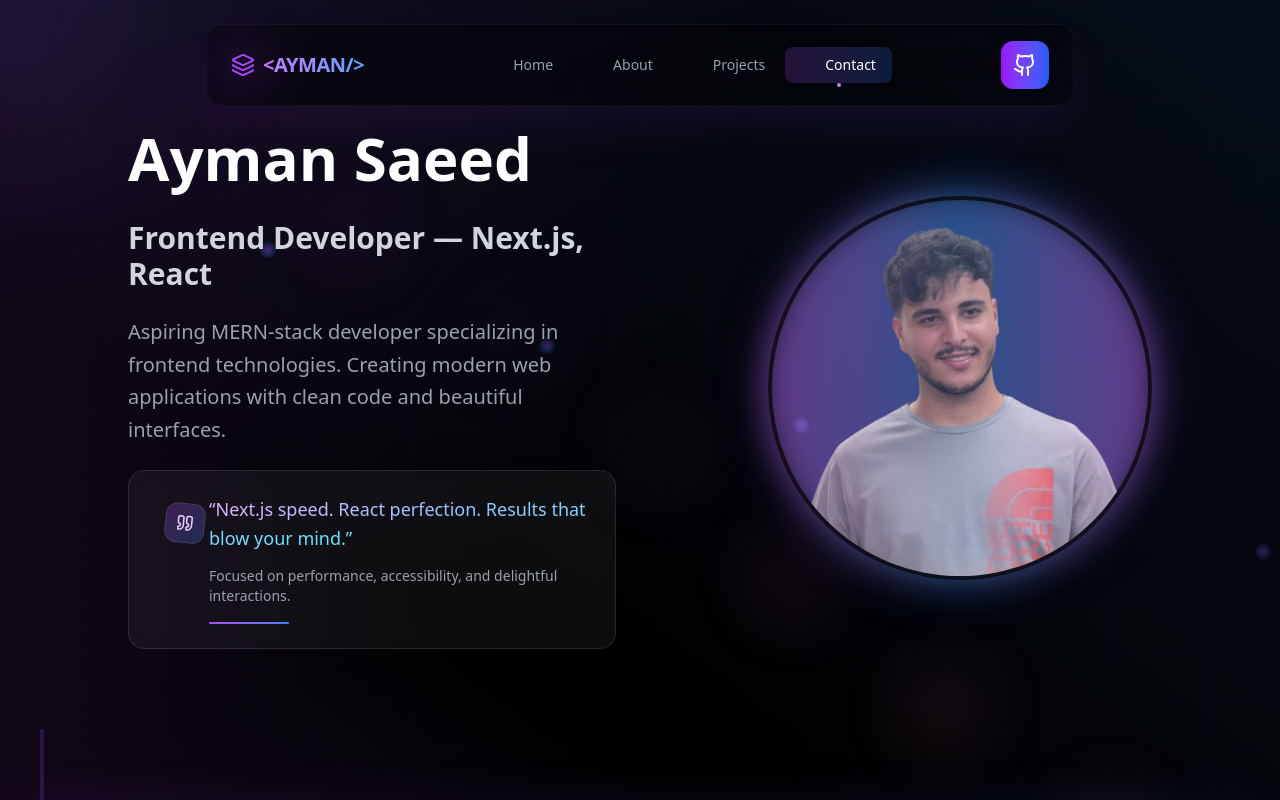
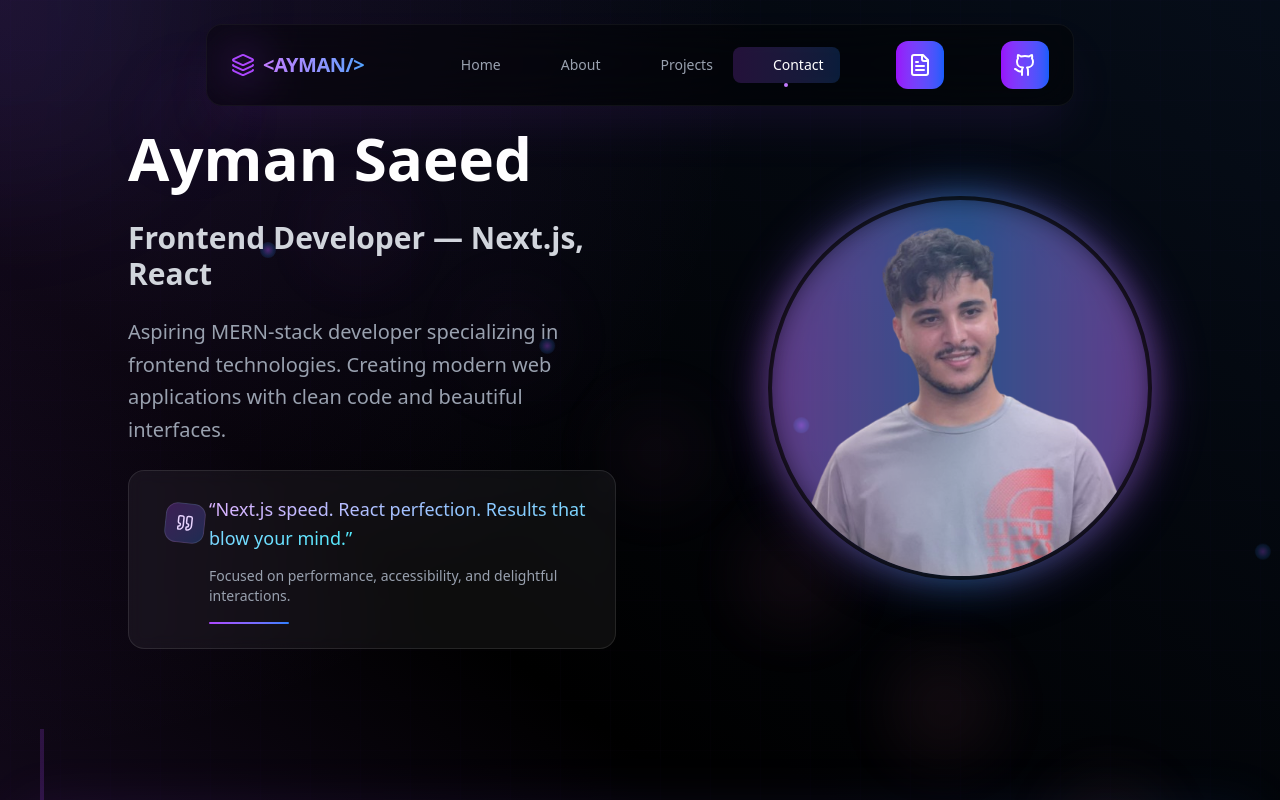
Before and after one commit to Aymansaeed9542/My-Portfolio, a React (Vite) app: page / in a window 1280 px wide. Shown: the top 800 px of the page. Built offline with nearby package versions, Linux system fonts and the light colour scheme.

Commit message:
Add CV download button to navbar with FileText icon and purple-blue gradient

```diff
--- a/src/components/navbar/Navbar.jsx
+++ b/src/components/navbar/Navbar.jsx
@@ -8,6 +8,7 @@ import {
     Mail,
     User,
     Github,
+    FileText,
 } from "lucide-react";
 
 export default function Navbar() {
@@ -156,6 +157,29 @@ export default function Navbar() {
                             ))}
                         </div>
 
+                        {/* Desktop CV Download Button */}
+                        <div className="hidden md:block">
+                            <a
+                                href="/Ayman-saeed-cv (2) (1).pdf"
+                                download="Ayman-Saeed-CV.pdf"
+                                className="group relative w-12 h-12 flex items-center justify-center rounded-xl transition-all duration-300 overflow-hidden"
+                                title="Download CV"
+                            >
+                                {/* Animated gradient background */}
+                                <div className="absolute inset-0 bg-gradient-to-r from-purple-600 to-blue-600 transition-all duration-300 group-hover:scale-105"></div>
+
+                                {/* Shine effect */}
+                                <div className="absolute inset-0 opacity-0 group-hover:opacity-100 transition-opacity duration-300">
+                                    <div className="absolute inset-0 bg-gradient-to-r from-transparent via-white/20 to-transparent -skew-x-12 group-hover:animate-pulse"></div>
+                                </div>
+
+                                <FileText
+                                    size={24}
+                                    className="relative text-white group-hover:scale-110 transition-transform duration-300"
+                                />
+                            </a>
+                        </div>
+
                         {/* Desktop GitHub Icon */}
                         <div className="hidden md:block">
                             <a
@@ -229,10 +253,22 @@ export default function Navbar() {
                             ))}
 
                             <a
+                                href="/Ayman-saeed-cv (2) (1).pdf"
+                                download="Ayman-Saeed-CV.pdf"
+                                className="w-full mt-4 group relative px-6 py-3 rounded-xl font-medium text-sm overflow-hidden"
+                            >
+                                <div className="absolute inset-0 bg-gradient-to-r from-purple-600 to-blue-600"></div>
+                                <span className="relative flex items-center justify-center space-x-2 text-white">
+                                    <FileText size={20} />
+                                    <span>CV</span>
+                                </span>
+                            </a>
+
+                            <a
                                 href="https://github.com/Aymansaeed9542"
                                 target="_blank"
                                 rel="noopener noreferrer"
-                                className="w-full mt-4 group relative px-6 py-3 rounded-xl font-medium text-sm overflow-hidden"
+                                className="w-full mt-2 group relative px-6 py-3 rounded-xl font-medium text-sm overflow-hidden"
                             >
                                 <div className="absolute inset-0 bg-gradient-to-r from-purple-600 to-blue-600"></div>
                                 <span className="relative flex items-center justify-center space-x-2 text-white">
```
Also changed, not shown: 1 other file (tests, documents, lock files or other folders).
